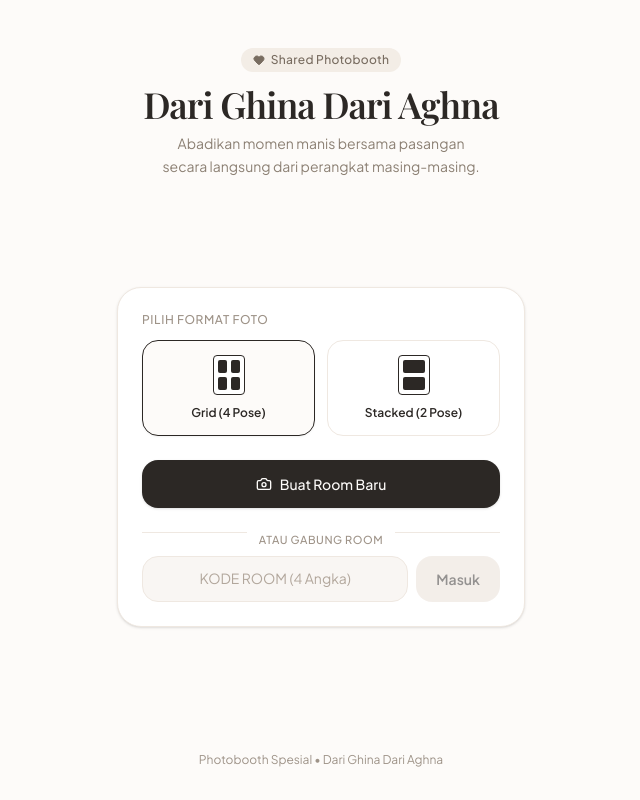
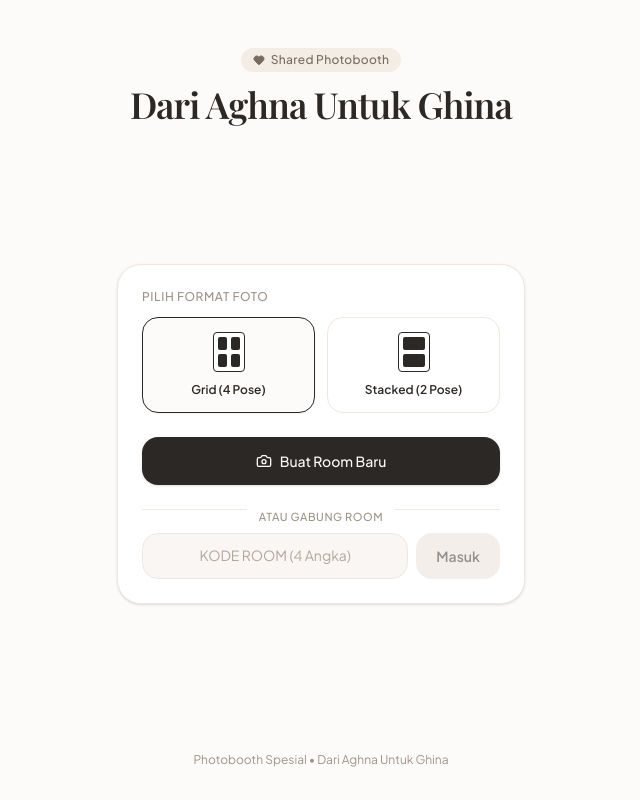
Before and after one commit to aghnafatkhi/pb4, a Next.js app: page / in a window 1280 px wide. Shown: the whole page, without its empty margins (319-959 px from the left). Built offline with nearby package versions, Linux system fonts and the light colour scheme; a web font is replaced by a local one.

Commit message:
chore: update app branding and improve room navigation
Renamed application to "Dari Aghna Untuk Ghina" and added a hashchange listener to ensure reliable room joining via URL parameters. Cleaned up unused icons in the photobooth interface.

```diff
--- /dev/null
+++ b/app/applet/metadata.json
@@ -0,0 +1,10 @@
+{
+  "name": "Dari Aghna Untuk Ghina",
+  "description": "Clean, minimalist, romantic real-time shared photobooth",
+  "requestFramePermissions": [
+    "camera"
+  ],
+  "majorCapabilities": [
+    "MAJOR_CAPABILITY_SERVER_SIDE_GEMINI_API"
+  ]
+}
--- a/app/layout.tsx
+++ b/app/layout.tsx
@@ -15,7 +15,7 @@ const playfair = Playfair_Display({
 });
 
 export const metadata: Metadata = {
-  title: 'Dari Ghina Dari Aghna',
+  title: 'Dari Aghna Untuk Ghina',
   description: 'Shared Photobooth for Ghina & Aghna',
 };
 
--- a/app/page.tsx
+++ b/app/page.tsx
@@ -5,7 +5,7 @@ import { db } from '@/lib/firebase';
 import { doc, setDoc, updateDoc, onSnapshot, serverTimestamp } from 'firebase/firestore';
 import { generateRoomCode } from '@/lib/utils';
 import { CustomWebcam } from '@/components/CustomWebcam';
-import { Loader2, Camera, RefreshCcw, Check, Download, Image as ImageIcon, Sparkles, Heart, ArrowLeft, Share2, Copy } from 'lucide-react';
+import { Loader2, Camera, RefreshCcw, Check, Download, Heart, ArrowLeft, Copy } from 'lucide-react';
 
 function getLocalUid() {
   if (typeof window === 'undefined') return 'temp-uid';
@@ -49,13 +49,16 @@ function PhotoboothRouter({ user }: { user: { uid: string } }) {
   const [role, setRole] = useState<'host' | 'guest' | null>(null);
 
   useEffect(() => {
-    const hash = window.location.hash.replace('#', '').trim();
-    if (hash) {
-      setTimeout(() => {
+    const checkHash = () => {
+      const hash = window.location.hash.replace('#', '').trim();
+      if (hash) {
         setRoomCode(hash);
         setRole('guest');
-      }, 0);
-    }
+      }
+    };
+    checkHash();
+    window.addEventListener('hashchange', checkHash);
+    return () => window.removeEventListener('hashchange', checkHash);
   }, []);
 
   if (roomCode && role) {
@@ -88,7 +91,6 @@ function PhotoboothHome({ user, onHost }: { user: { uid: string }, onHost: (code
   const [creating, setCreating] = useState(false);
   const [selectedLayout, setSelectedLayout] = useState('grid');
   const [joinCode, setJoinCode] = useState('');
-  const [copied, setCopied] = useState(false);
 
   const createRoom = async () => {
     setCreating(true);
@@ -123,21 +125,16 @@ function PhotoboothHome({ user, onHost }: { user: { uid: string }, onHost: (code
 
   return (
     <div className="min-h-dvh flex flex-col justify-between bg-[#FDFBF9] text-[#2C2825] px-5 py-8 max-w-md mx-auto">
-      {/* Header / Title */}
       <header className="text-center pt-4 pb-2">
         <div className="inline-flex items-center gap-1.5 px-3 py-1 rounded-full bg-[#F3EDE6] text-[#786C60] text-xs font-medium tracking-wide mb-3">
           <Heart className="w-3 h-3 fill-[#786C60]" />
           <span>Shared Photobooth</span>
         </div>
         <h1 className="text-3xl sm:text-4xl font-serif font-semibold tracking-tight text-[#2C2825] mb-2">
-          Dari Ghina Dari Aghna
+          Dari Aghna Untuk Ghina
         </h1>
-        <p className="text-[#8C8074] text-sm max-w-xs mx-auto leading-relaxed">
-          Abadikan momen manis bersama pasangan secara langsung dari perangkat masing-masing.
-        </p>
       </header>
 
-      {/* Main Card / Controls */}
       <main className="my-auto space-y-6 bg-white p-6 rounded-3xl border border-[#EFE8E1] shadow-sm">
         <div>
           <label className="block text-xs font-medium uppercase tracking-wider text-[#9E9388] mb-3">
@@ -223,9 +220,8 @@ function PhotoboothHome({ user, onHost }: { user: { uid: string }, onHost: (code
         </div>
       </main>
 
-      {/* Footer */}
       <footer className="text-center pt-6 text-xs text-[#9E9388]">
-        <p>Photobooth Spesial &bull; Dari Ghina Dari Aghna</p>
+        <p>Photobooth Spesial &bull; Dari Aghna Untuk Ghina</p>
       </footer>
     </div>
   );
@@ -284,7 +280,6 @@ function PhotoboothRoom({
     const ctx = canvas.getContext('2d');
     if (!ctx) return;
 
-    // Canvas size: 600x900 (2:3 aspect ratio)
     canvas.width = 600;
     canvas.height = 900;
 
@@ -379,14 +374,11 @@ function PhotoboothRoom({
           drawCover(guestImgs[0], padding, padding + cellH + spacing, cellW, cellH);
       }
 
-      // Reset filter for branding
       ctx.filter = 'none';
-
-      // Title & Date Branding
       ctx.fillStyle = '#2C2825';
       ctx.textAlign = 'center';
       ctx.font = '600 24px "Playfair Display", Georgia, serif';
-      ctx.fillText('Dari Ghina Dari Aghna', canvas.width / 2, canvas.height - 62);
+      ctx.fillText('Dari Aghna Untuk Ghina', canvas.width / 2, canvas.height - 62);
 
       ctx.fillStyle = '#8C8074';
       ctx.font = '400 13px system-ui, sans-serif';
@@ -404,7 +396,8 @@ function PhotoboothRoom({
 
   useEffect(() => {
     const unsub = onSnapshot(doc(db, 'rooms', roomCode), (docSnap) => {
-      if (docSnap.exists()) {        const data = docSnap.data();
+      if (docSnap.exists()) {
+        const data = docSnap.data();
         setRoom(data);
 
         if (role === 'guest' && data.guest.uid === null) {
@@ -549,7 +542,7 @@ function PhotoboothRoom({
   const downloadPhoto = () => {
     if (!canvasRef.current) return;
     const link = document.createElement('a');
-    link.download = `DariGhinaDariAghna-${roomCode}.jpg`;
+    link.download = `DariAghnaUntukGhina-${roomCode}.jpg`;
     link.href = canvasRef.current.toDataURL('image/jpeg', 0.9);
     link.click();
   };
@@ -579,7 +572,6 @@ function PhotoboothRoom({
 
   return (
     <div className="min-h-dvh bg-[#FDFBF9] text-[#2C2825] flex flex-col max-w-md mx-auto relative">
-      {/* Top Navigation */}
       <header className="flex items-center justify-between px-5 py-4 border-b border-[#EFE8E1] bg-[#FDFBF9]/90 backdrop-blur-md sticky top-0 z-40">
         <button
           type="button"
@@ -592,7 +584,7 @@ function PhotoboothRoom({
 
         <div className="flex items-center gap-2">
           <span className="text-xs font-mono font-bold tracking-widest px-2.5 py-1 bg-[#F3EDE6] rounded-full border border-[#E8DED5] text-[#2C2825]">
-            #{roomCode}
+            {roomCode}
           </span>
           <button
             type="button"
@@ -605,16 +597,13 @@ function PhotoboothRoom({
         </div>
       </header>
 
-      {/* Main Container */}
       <main className="flex-1 flex flex-col justify-center px-5 py-6">
         {isCaptured ? (
-          /* State: Result Captured */
           <div className="flex flex-col items-center space-y-5 animate-in fade-in duration-300">
             <div className="w-full aspect-[2/3] max-w-xs rounded-xl shadow-lg border border-[#EFE8E1] bg-white overflow-hidden p-2">
               <canvas ref={canvasRef} className="w-full h-full object-contain rounded-lg" />
             </div>
 
-            {/* Filter Selector */}
             <div className="w-full bg-white p-4 rounded-2xl border border-[#EFE8E1] shadow-xs">
               <span className="block text-[11px] font-semibold text-[#9E9388] uppercase tracking-wider mb-2.5">
                 Filter Warna
@@ -637,7 +626,6 @@ function PhotoboothRoom({
               </div>
             </div>
 
-            {/* Frame Background (Host only) */}
             {role === 'host' && (
               <div className="w-full bg-white p-4 rounded-2xl border border-[#EFE8E1] shadow-xs">
                 <span className="block text-[11px] font-semibold text-[#9E9388] uppercase tracking-wider mb-2.5">
@@ -667,7 +655,6 @@ function PhotoboothRoom({
               </div>
             )}
 
-            {/* Action Buttons */}
             <div className="w-full space-y-2 pt-1">
               <button
                 type="button"
@@ -697,9 +684,7 @@ function PhotoboothRoom({
             </div>
           </div>
         ) : (
-          /* State: Camera / Session */
           <div className="flex flex-col items-center">
-            {/* Camera Viewport */}
             <div className="w-full aspect-[3/4] max-w-xs relative rounded-3xl overflow-hidden bg-zinc-900 border-4 border-white shadow-md">
               {cameraError ? (
                 <div className="absolute inset-0 flex flex-col items-center justify-center p-6 text-center bg-[#F9F6F3]">
@@ -720,7 +705,6 @@ function PhotoboothRoom({
                 />
               )}
 
-              {/* Countdown Overlay */}
               {countdown !== null && countdown > 0 && !cameraError && (
                 <div className="absolute inset-0 flex items-center justify-center bg-black/30 backdrop-blur-xs z-20">
                   <span className="text-8xl font-serif font-bold text-white drop-shadow-md animate-pulse">
@@ -729,12 +713,10 @@ function PhotoboothRoom({
                 </div>
               )}
 
-              {/* Flash effect */}
               {countdown === 0 && (
                 <div className="absolute inset-0 bg-white z-30 transition-opacity duration-700 opacity-100"></div>
               )}
 
-              {/* Pose Indicator */}
               {countdown !== null && room?.layout === 'grid' && (
                 <div className="absolute bottom-4 left-0 right-0 flex justify-center pointer-events-none z-10">
                   <span className="bg-black/60 text-white text-[11px] px-3.5 py-1.5 rounded-full backdrop-blur-md font-medium tracking-wider uppercase">
@@ -743,7 +725,6 @@ function PhotoboothRoom({
                 </div>
               )}
 
-              {/* Partner Status Badge */}
               {countdown === null && (
                 <div className="absolute top-4 left-4 right-4 flex justify-between items-center pointer-events-none z-10">
                   {!otherData?.connected ? (
@@ -761,7 +742,6 @@ function PhotoboothRoom({
               )}
             </div>
 
-            {/* Bottom Controls */}
             {countdown === null && (
               <div className="w-full max-w-xs mt-6 flex flex-col items-center space-y-3">
                 <p className="text-xs font-medium text-[#8C8074] h-4 tracking-wide">
--- a/metadata.json
+++ b/metadata.json
@@ -1,5 +1,5 @@
 {
-  "name": "Dari Ghina Dari Aghna",
+  "name": "Dari Aghna Untuk Ghina",
   "description": "Clean, minimalist, romantic real-time shared photobooth",
   "requestFramePermissions": ["camera"],
   "majorCapabilities": ["MAJOR_CAPABILITY_SERVER_SIDE_GEMINI_API"]
```
